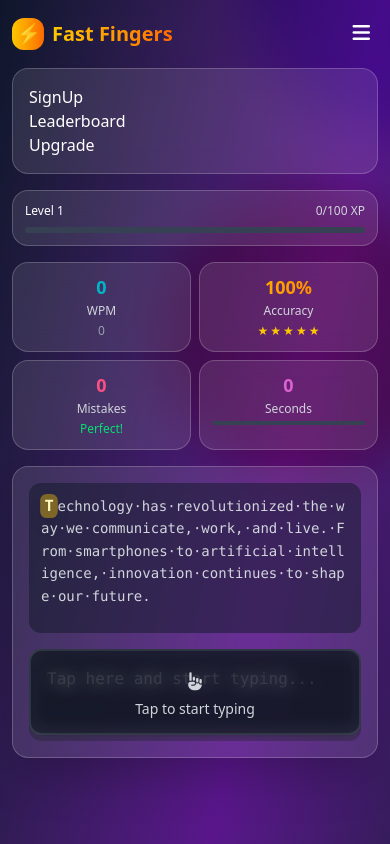
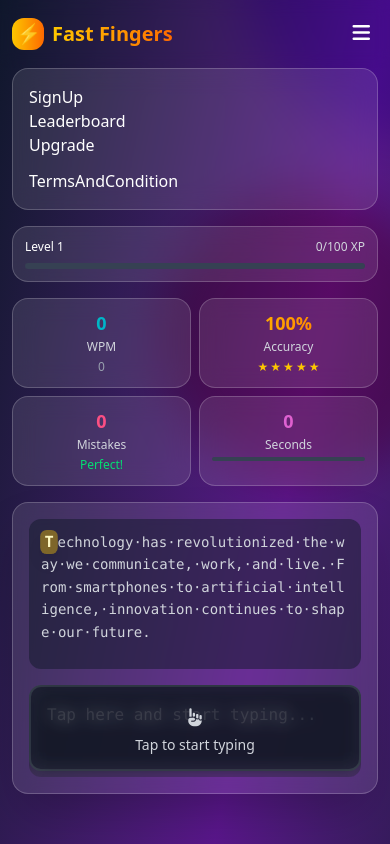
Before and after one commit to TechWithMonda/codexd, a Vue app: page / in a window 390 px wide. Both pictures are taken after a click on the button 361 px from the left and 34 px from the top of the page. Shown: the top 844 px of the page. Built offline with nearby package versions, Linux system fonts and the light colour scheme.

Commit message:
added terms on hamburger

```diff
--- a/src/views/Home.vue
+++ b/src/views/Home.vue
@@ -56,7 +56,11 @@
  <router-link to="leaderboard">
               <li><a href="#" class="hover:text-yellow-400 transition-all duration-300 hover:scale-105">Leaderboard</a></li>
             </router-link>
-            <li><a href="#" class="block hover:text-yellow-400 transition-all duration-300">Upgrade</a></li>
+
+           <li><a href="#" class="block hover:text-yellow-400 transition-all duration-300">Upgrade</a></li>
+          <router-link to="TermsAndCondition">
+              <li><a href="#" class="hover:text-yellow-400 transition-all duration-300 hover:scale-105">TermsAndCondition</a></li>
+            </router-link>
           </ul>
         </div>
       </transition>
```
